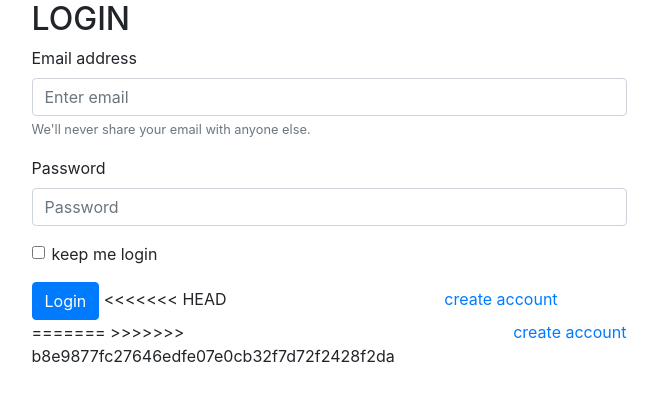
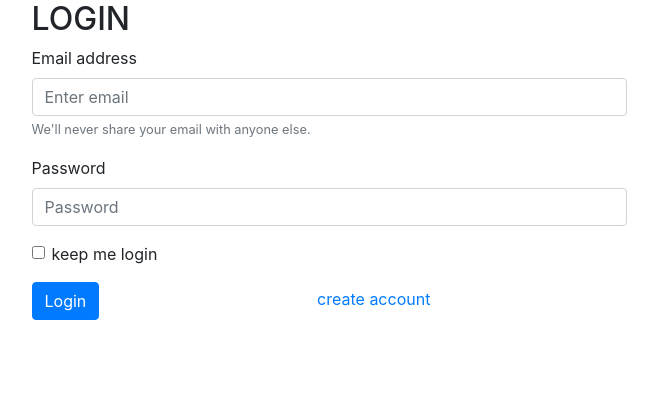
Before and after one commit to gisacc54/Php-Project, a PHP site: page /login_form.php in a window 1280 px wide. Shown: the part 48-450 px from the top of the page, without its empty margins (311-969 px from the left). Run offline with PHP 8.4, Linux system fonts and the light colour scheme; some libraries are stand-ins or nearby versions.

Commit message:
login and registration editing

```diff
--- a/login_form.php
+++ b/login_form.php
@@ -40,11 +40,8 @@
     <label class="form-check-label" for="exampleCheck1">keep me login</label>
   </div>
   <button type="submit" class="btn btn-primary">Login</button>
-<<<<<<< HEAD
+
   <a class="col-md-4 offset-4" href="register_form.php">create account</a>
-=======
-  <a class="float-right text-decoration-none" href="register_form.php">create account</a>
->>>>>>> b8e9877fc27646edfe07e0cb32f7d72f2428f2da
 </form>
 
 </div>
--- a/register_form.php
+++ b/register_form.php
@@ -37,12 +37,8 @@
     <input type="checkbox" class="form-check-input" id="exampleCheck1">
     <label class="form-check-label" for="exampleCheck1">Check me out</label>
   </div>
-  <button type="submit" class="btn btn-primary">Register</button>
-<<<<<<< HEAD
+
   <a class="col-md-4 offset-4" href="login_form.php">if you have an account? login here</a>
-=======
-  <a class="float-right text-decoration-none" href="login_form.php">Do you have account? login here</a>
->>>>>>> b8e9877fc27646edfe07e0cb32f7d72f2428f2da
 </form>
 
 </div>
```
